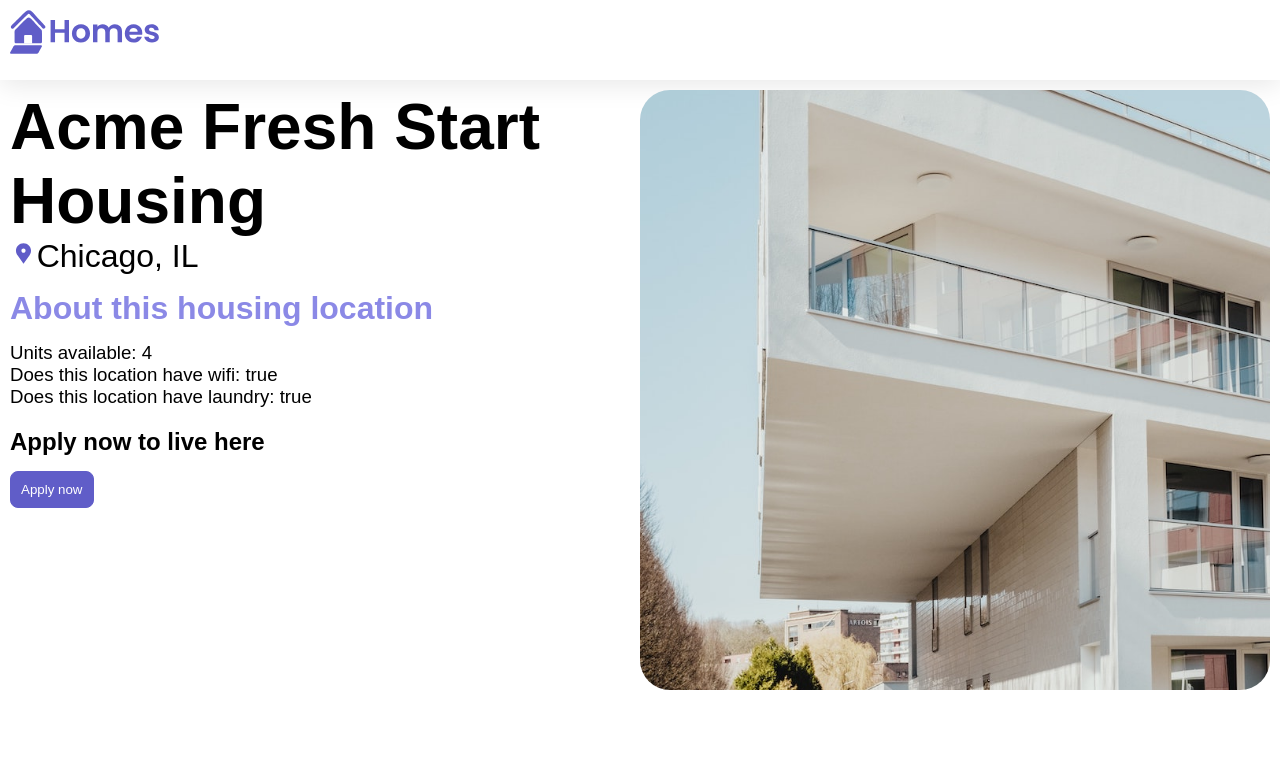
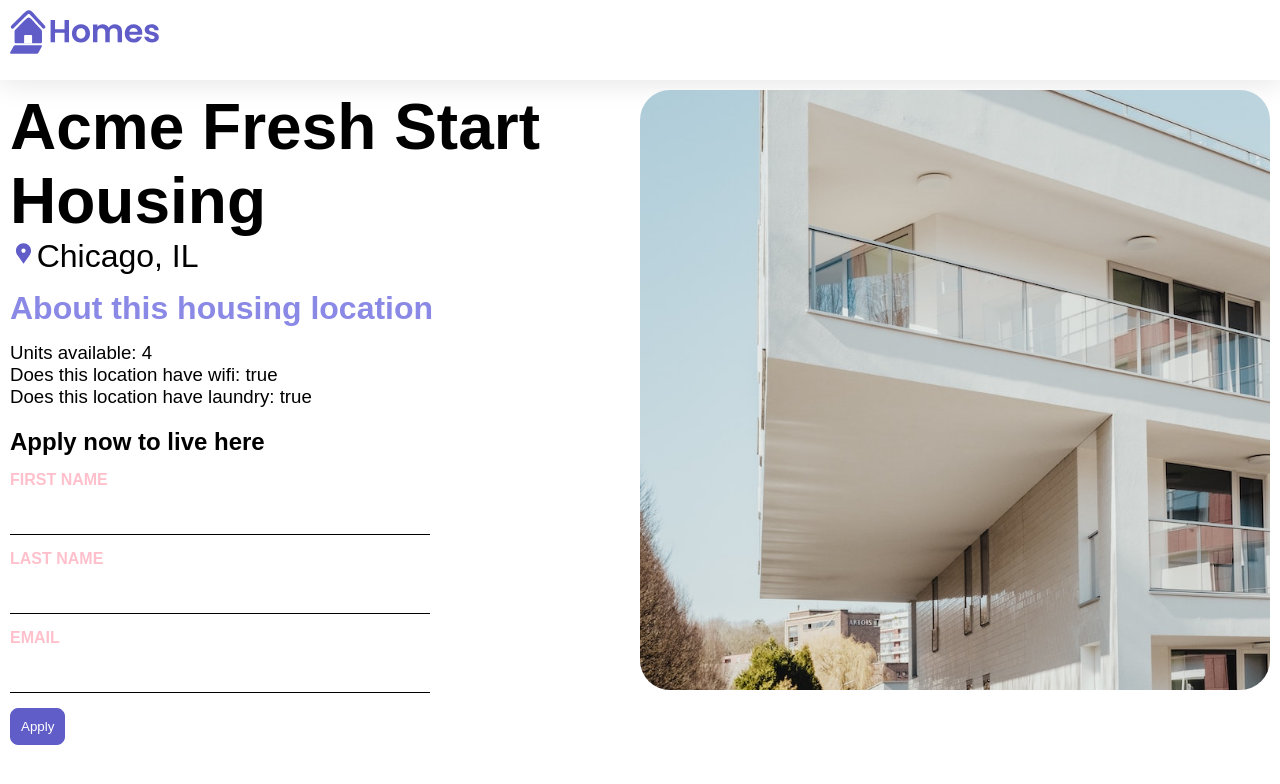
Before and after one commit to Huiclaire/angular-homes-app, an Angular app: page /details/0 in a window 1280 px wide. Shown: the top 784 px of the page. Built offline with nearby package versions, Linux system fonts and the light colour scheme.

Commit message:
1. Add the form functions to the details page 2. Add the form's markup to the details page

```diff
--- a/src/app/details/details.component.ts
+++ b/src/app/details/details.component.ts
@@ -3,13 +3,14 @@ import { CommonModule } from '@angular/common';
 import { ActivatedRoute } from '@angular/router';
 import { HousingService } from '../housing.service';
 import { HousingLocation } from '../housing-location';
+import { FormControl, FormGroup, ReactiveFormsModule } from '@angular/forms';
 
 @Component({
   selector: 'app-details',
   standalone: true,
-  imports: [CommonModule],
+  imports: [CommonModule, ReactiveFormsModule],
   template: `
-    <article>
+    <article class="listing-all">
       <img class="listing-photo" [src]="housingLocation?.photo" alt="">
       <section class="list-description">
         <h2 class="listing-heading">{{housingLocation?.name}}</h2>
@@ -25,28 +26,55 @@ import { HousingLocation } from '../housing-location';
       </section>
       <section class="listing-apply">
         <h2 class="section-heading">Apply now to live here</h2>
-        <button class="primary" type="button">Apply now</button>
+        <!-- <button class="primary" type="button">Apply now</button> -->
+        <!-- 1. Replace the button with form element -->
+         <!-- 2. add submit for event binding -->
+        <form [formGroup]="applyForm" (submit)="submitApplication()">
+          <label for="first-name">First Name</label>
+          <input id="first-name" type="text" formControlName="firstName">
+
+          <label for="last-name">Last Name</label>
+          <input id="last-name" type="text" formControlName="lastName" />
+
+          <label for="email">Email</label>
+          <input id="email" type="email" formControlName="email" />
+
+          <button type="submit" class="primary">Apply</button>
+        </form>
       </section>
     </article>
   `,
   styleUrls: ['./details.component.css']
 })
 export class DetailsComponent {
-  // inject 'ActivatedRoute' into the component
+  // 1. Inject 'ActivatedRoute' into the component
   route: ActivatedRoute = inject(ActivatedRoute);
-  // Dependency injection
-  // 1.housingService is an instance of HousingService, which will be injected into the component.
-  // 2.housingLocation is a variable of type HousingLocation | undefined, which will
+  // 2. Dependency injection
+  // -housingService is an instance of HousingService, which will be injected into the component.
+  // -housingLocation is a variable of type HousingLocation | undefined, which will
   //   store the details of a specific housing location.
   housingService = inject(HousingService);
   housingLocation: HousingLocation | undefined;
   // if housing location is undefined, the id property wont be accessed, to prevent error.
-
-
+  // 3. Define form model
+  applyForm = new FormGroup({
+    firstName: new FormControl(''),
+    lastName: new FormControl(''),
+    email: new FormControl(''),
+  });
   // Constructor initialization
   constructor() {
     const housingLocationId = Number(this.route.snapshot.params['id']);
     this.housingLocation = this.housingService.
     getHousingLocationById(housingLocationId);
   }
+
+  // Apply now click
+  submitApplication() {
+    this.housingService.submitApplication(
+      this.applyForm.value.firstName ?? '',
+      this.applyForm.value.lastName ?? '',
+      this.applyForm.value.email ?? ''
+    );
+  }
 }
```
